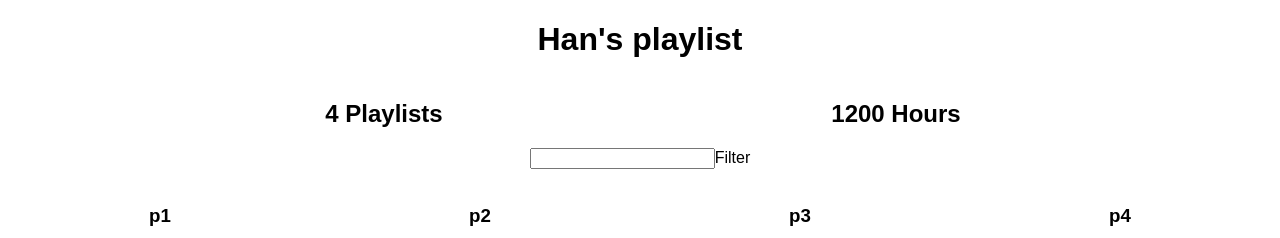
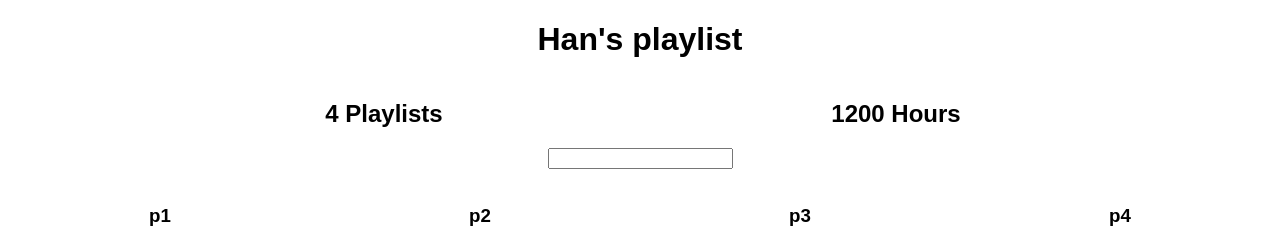
Before and after one commit to zhihanzzh/Spotify-Playlist, a React (Create React App) app: page / in a window 1280 px wide. Shown: the top 238 px of the page. Built offline with nearby package versions, Linux system fonts and the light colour scheme.

Commit message:
changed filter component

```diff
--- a/src/App.js
+++ b/src/App.js
@@ -54,8 +54,8 @@
     return (
       <div>
         <img />
-        <input type="text" />
-        Filter
+        <input type="text" onKeyUp={event =>
+          this.props.onTextChange(event.target.value)}/>
       </div>
     );
   }
@@ -82,7 +82,8 @@
   constructor() {
     super();
     this.state = {
-      serverData: {}
+      serverData: {},
+      filterString: ''
     }
   }
   componentDidMount() {
@@ -90,7 +91,7 @@
       this.setState({
         serverData: fakeServerData
       })
-    }, 2000)
+    }, 1000)
 
   }
   render() {
@@ -102,8 +103,10 @@
             <PlaylistCounter playlists={this.state.serverData.user.playlists} />
             <HoursCounter playlists={this.state.serverData.user.playlists}/>
 
-            <Filter />
-            {this.state.serverData.user.playlists.map((playlist) => {
+            <Filter onTextChange={text => this.setState({filterString: text})}/>
+            {this.state.serverData.user.playlists.filter(playlist =>
+              playlist.name.toLowerCase().includes(this.state.filterString.toLowerCase())
+            ).map((playlist) => {
               return <Playlist playlist={playlist} />
             })}
 
```
